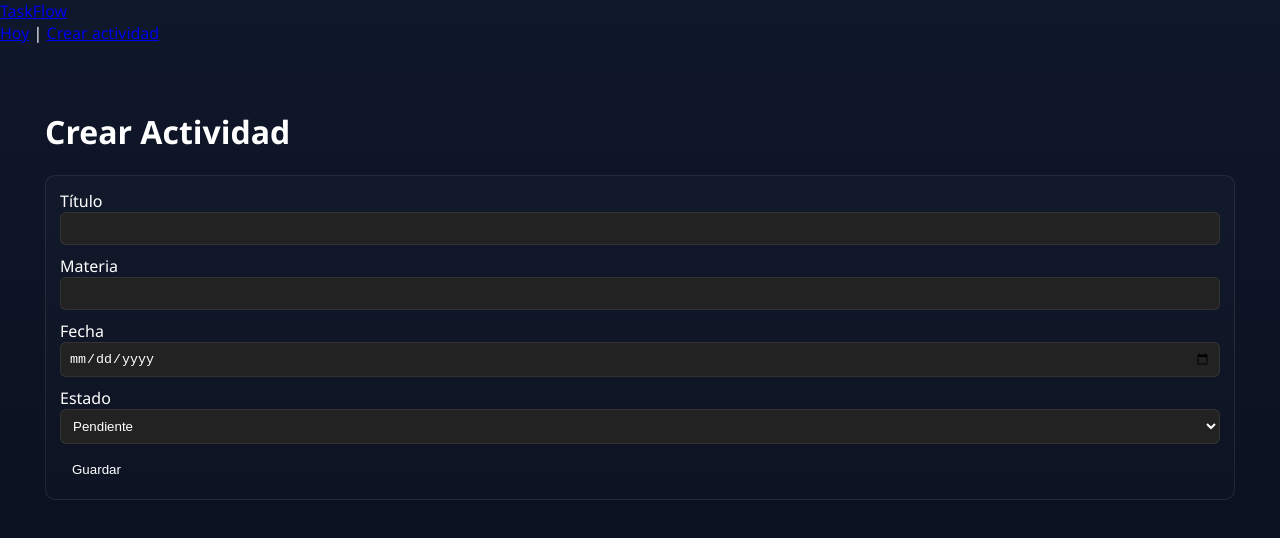
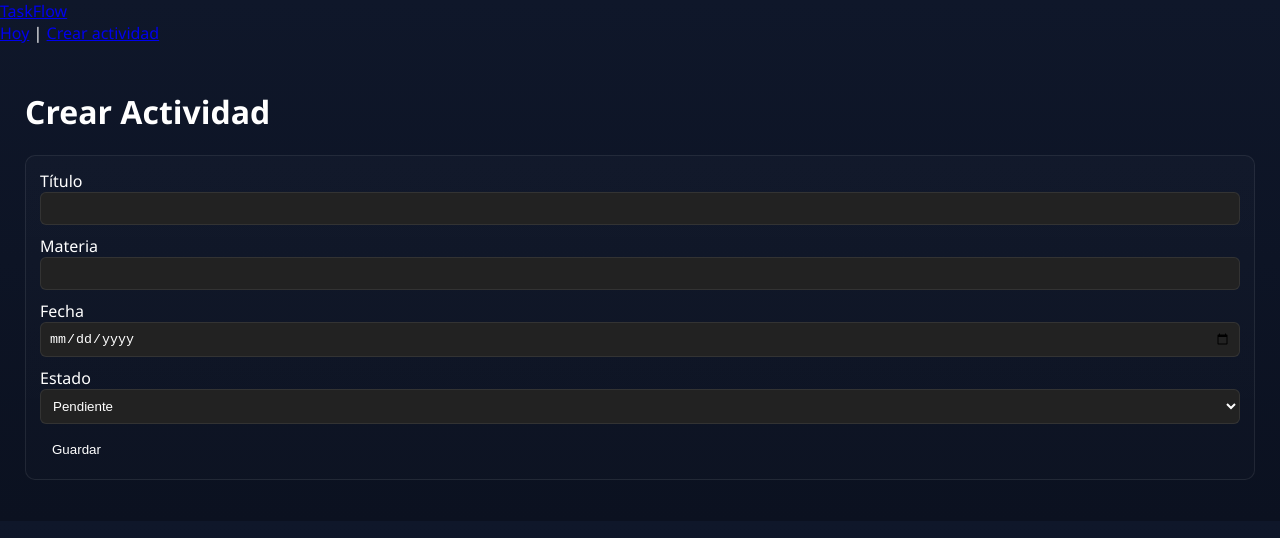
Before and after one commit to mariaescalona-blip/miniproyecto1, a React (Vite) app in the folder Frontend/: page /crear in a window 1280 px wide. Shown: the top 538 px of the page. Built offline with nearby package versions, Linux system fonts and the light colour scheme.

Commit message:
Update CrearActividad.jsx

```diff
--- a/Frontend/src/pages/CrearActividad.jsx
+++ b/Frontend/src/pages/CrearActividad.jsx
@@ -1,21 +1,21 @@
-import { useNavigate } from "react-router-dom";
-import { addActivity } from "../services/activitiesService";
-import ActivityForm from "../components/ActivityForm";
+import React from 'react'
+import ActivityForm from '../components/ActivityForm.jsx'
+import { addActivity } from '../services/activitiesService.js'
+import { useNavigate } from 'react-router-dom'
 
-function CrearActividad() {
-  const navigate = useNavigate();
+export default function CrearActividad() {
+  const navigate = useNavigate()
 
-  const handleCreate = (data) => {
-    addActivity(data);
-    navigate("/");
-  };
+  function handleCreate(data) {
+    addActivity(data)
+    // luego de guardar vamos a "Hoy"
+    navigate('/')
+  }
 
   return (
-    <div style={{ padding: "20px" }}>
+    <div>
       <h1>Crear Actividad</h1>
       <ActivityForm onSubmit={handleCreate} />
     </div>
-  );
+  )
 }
-
-export default CrearActividad;
```
